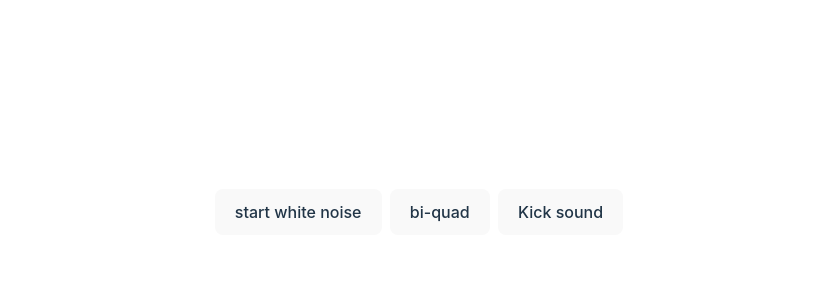
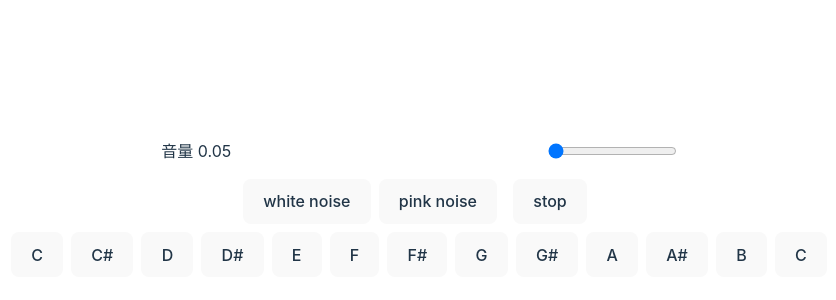
Before and after one commit to andy5566w/vue3-advenced-css, a Vue app: page /audio in a window 1280 px wide. Shown: the part 188-488 px from the top of the page, without its empty margins (221-1057 px from the left). Built offline with nearby package versions, Linux system fonts and the light colour scheme.

Commit message:
add pink

```diff
--- a/src/pages/audio/Audio.vue
+++ b/src/pages/audio/Audio.vue
@@ -1,21 +1,30 @@
 <template>
-  <button @click="handleStartWhiteNoise">start white noise</button>
-  <button @click="handleBiQuad" class="mx-2">bi-quad</button>
-  <button @click="handleKick">Kick sound</button>
+  <div class="volume">
+    <p class="mr-2">音量 {{ volume }}</p>
+    <input type="range" maxlength="100" v-model="volume" />
+  </div>
+  <div class="button">
+    <button @click="handleStartWhiteNoise">white noise</button>
+    <button @click="handleBiQuad" class="mx-2">pink noise</button>
+    <button @click="clearBuffer" class="mx-2">stop</button>
+  </div>
+  <audio-note />
 </template>
 
 <script setup>
-import { onMounted, ref } from 'vue'
+import { onMounted, ref, watch } from 'vue'
+import AudioNote from './AudioNote.vue'
 const audioContentext = new AudioContext()
 const whiteNoiseSource = ref(null)
 const primaryGainControl = ref(null)
+const volume = ref(0.05)
 
-onMounted(() => {
+const changeVolume = () => {
   primaryGainControl.value = audioContentext.createGain()
   // gain: set audio volume，second argument is start time
-  primaryGainControl.value.gain.setValueAtTime(0.05, 0)
+  primaryGainControl.value.gain.setValueAtTime(volume.value, 0)
   primaryGainControl.value.connect(audioContentext.destination)
-})
+}
 
 const buildWhiteNoise = (seconds = 10) => {
   const buffer = audioContentext.createBuffer(
@@ -34,13 +43,23 @@ const buildWhiteNoise = (seconds = 10) => {
   return whiteNoiseSource
 }
 
+const clearBuffer = (buffer) => {
+  if (!whiteNoiseSource.value) {
+    return
+  }
+  whiteNoiseSource.value.stop()
+  whiteNoiseSource.value = null
+}
+
 const handleStartWhiteNoise = () => {
+  clearBuffer()
   // Web API prevent memory leak and then you need to re-initialize new white noise every time.
   whiteNoiseSource.value = buildWhiteNoise(5)
   whiteNoiseSource.value.start()
 }
 
 const handleBiQuad = () => {
+  clearBuffer()
   const snareFilter = audioContentext.createBiquadFilter()
   snareFilter.type = 'highpass'
   snareFilter.frequency.value = 500
@@ -50,19 +69,20 @@ const handleBiQuad = () => {
   whiteNoiseSource.value.start()
 }
 
-const handleKick = () => {
-  const kickOscillator = audioContentext.createOscillator()
+onMounted(() => {
+  changeVolume()
+})
 
-  kickOscillator.frequency.setValueAtTime(261.6, 0)
-  kickOscillator.frequency.exponentialRampToValueAtTime(
-    0.001,
-    audioContentext.currentTime + 0.5
-  )
-  kickOscillator.connect(primaryGainControl.value)
-  kickOscillator.start()
-  console.log(audioContentext.currentTime)
-  kickOscillator.stop(audioContentext.currentTime + 0.5)
-}
+watch(volume, (volume) => {
+  changeVolume(Number(volume) * 0.01)
+})
 </script>
 
-<style></style>
+<style scoped lang="scss">
+.volume {
+  display: flex;
+  justify-content: space-around;
+  align-items: center;
+  margin-bottom: 1rem;
+}
+</style>
```
